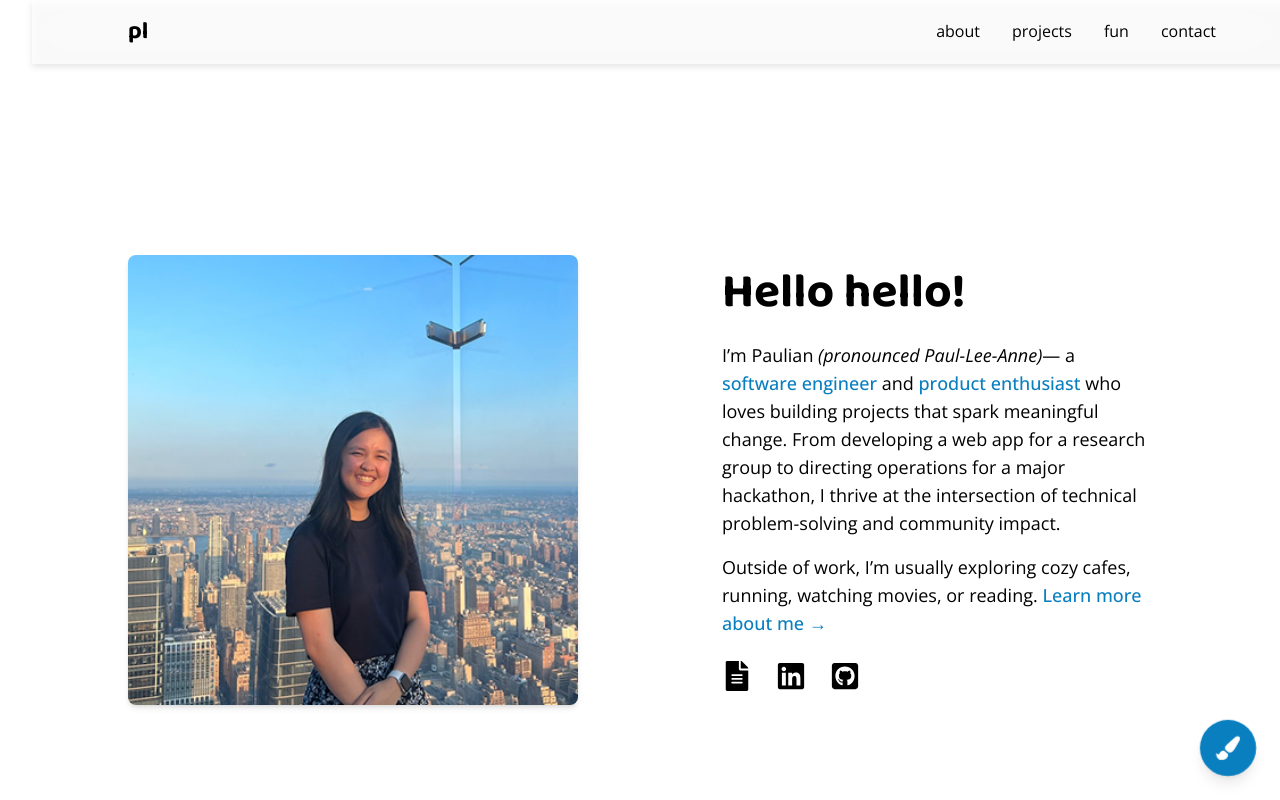
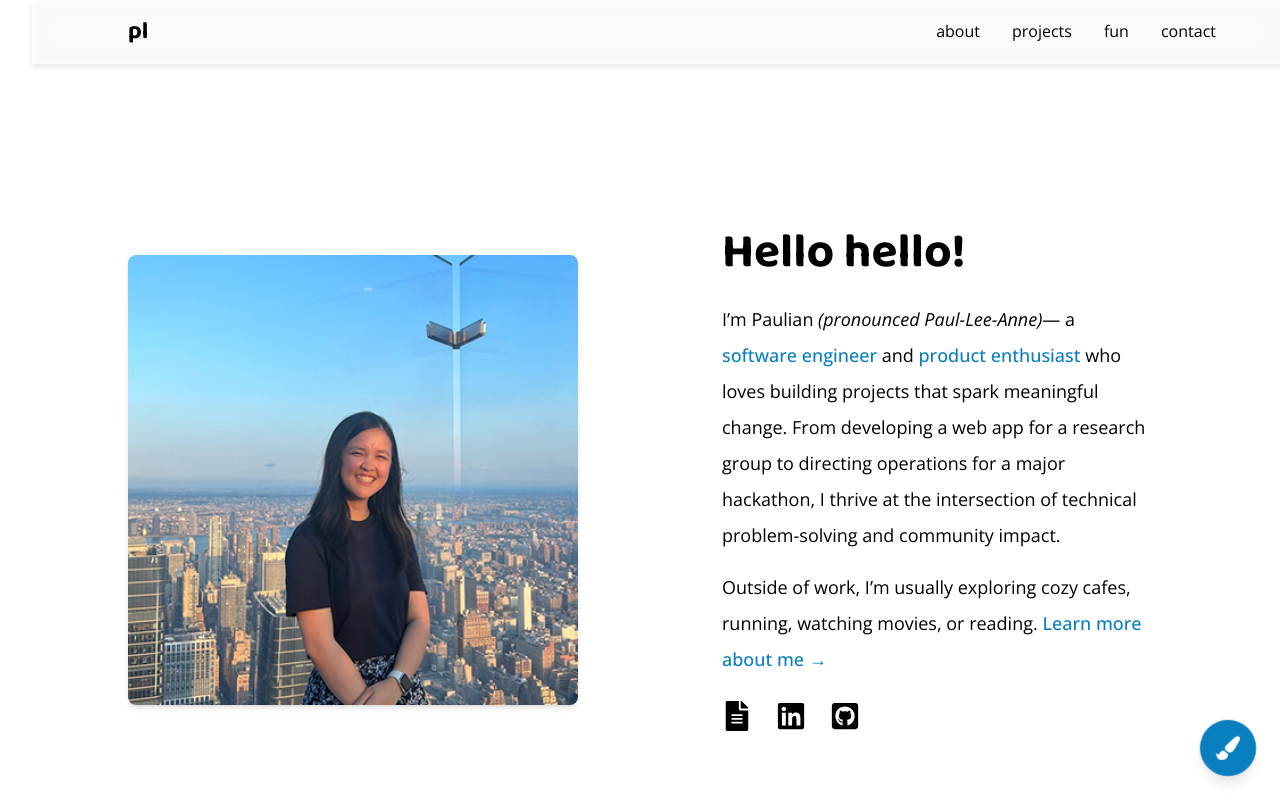
Before and after one commit to paulian7/portfolio, a React (Vite) app: page / in a window 1280 px wide. Shown: the top 800 px of the page. Built offline with nearby package versions, Linux system fonts and the light colour scheme.

Commit message:
small spacing btwn lines fixed

```diff
--- a/src/components/sections/Home.jsx
+++ b/src/components/sections/Home.jsx
@@ -21,7 +21,7 @@
           Hello hello!
         </h1>
 
-        <p className="text-base sm:text-lg mb-4 font-normal">
+        <p className="text-base sm:text-lg mb-4 font-normal leading-loose">
           I’m Paulian <span className="italic">(pronounced Paul-Lee-Anne)</span>
           — a{" "}
           <span className="text-[#0A7FBF] font-medium">software engineer</span>
@@ -35,7 +35,7 @@
           problem-solving and community impact.
         </p>
 
-        <p className="text-base sm:text-lg mb-6 font-normal">
+        <p className="text-base sm:text-lg mb-6 font-normal leading-loose">
           Outside of work, I’m usually exploring cozy cafes, running, watching
           movies, or reading.{" "}
           <a
```
